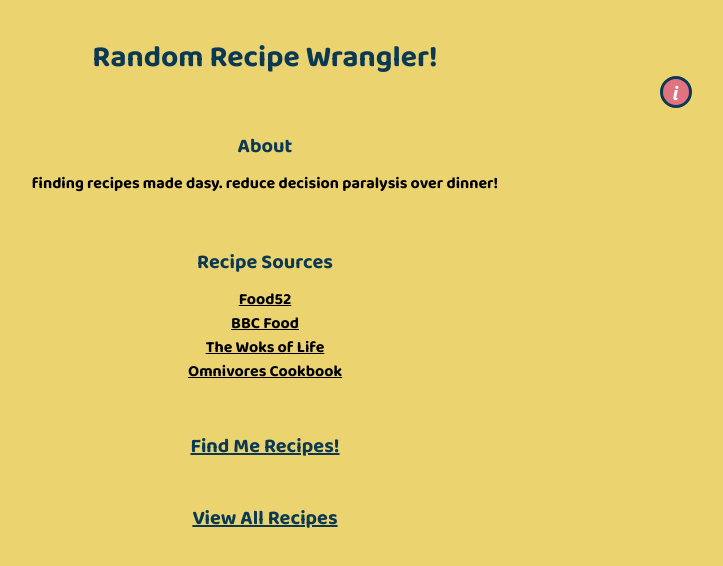
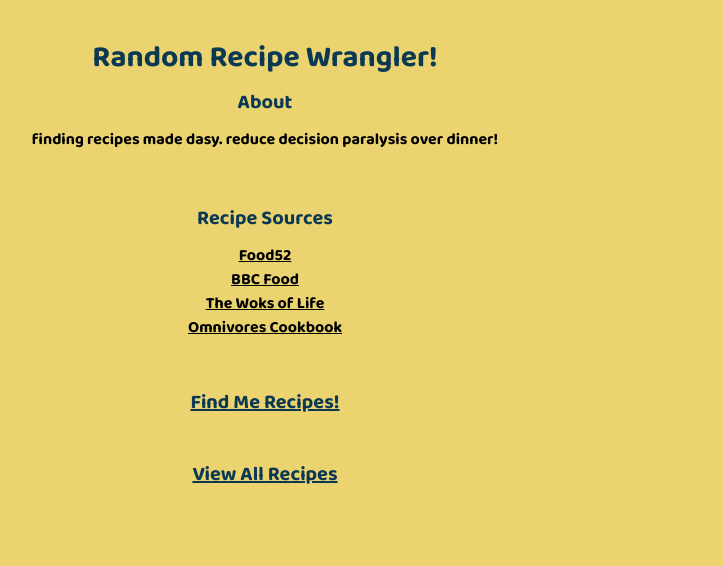
Before and after one commit to audrow/random-recipe-app, a React (Create React App) app: page /about in a window 1280 px wide. Shown: the top 566 px of the page, without its empty margins (375-1098 px from the left). Built offline with nearby package versions, Linux system fonts and the light colour scheme.

Commit message:
hide about button in about page

```diff
--- a/src/components/Layout.tsx
+++ b/src/components/Layout.tsx
@@ -8,12 +8,14 @@ export default function Layout({ children, isHideNav, isHideAboutButton }: { chi
       <div>
           <h1 className=" font-baloo text-3xl text-center pt-10 text-navy">Random Recipe Wrangler!</h1>
         <div className='flex justify-center'>
+           {
+          !isHideAboutButton &&
           <div className='flex justify-end align-middle w-2/3'>
             <Link to="/about">
               <button className="icon font-lobster text-white text-xl bg-pink border-3 border-navy
                 rounded-full w-8 h-8 align-text-top mb-3">i</button>
             </Link>
-          </div>
+          </div>}
         </div>
         {children}
         {!isHideNav && <Nav />}
```
